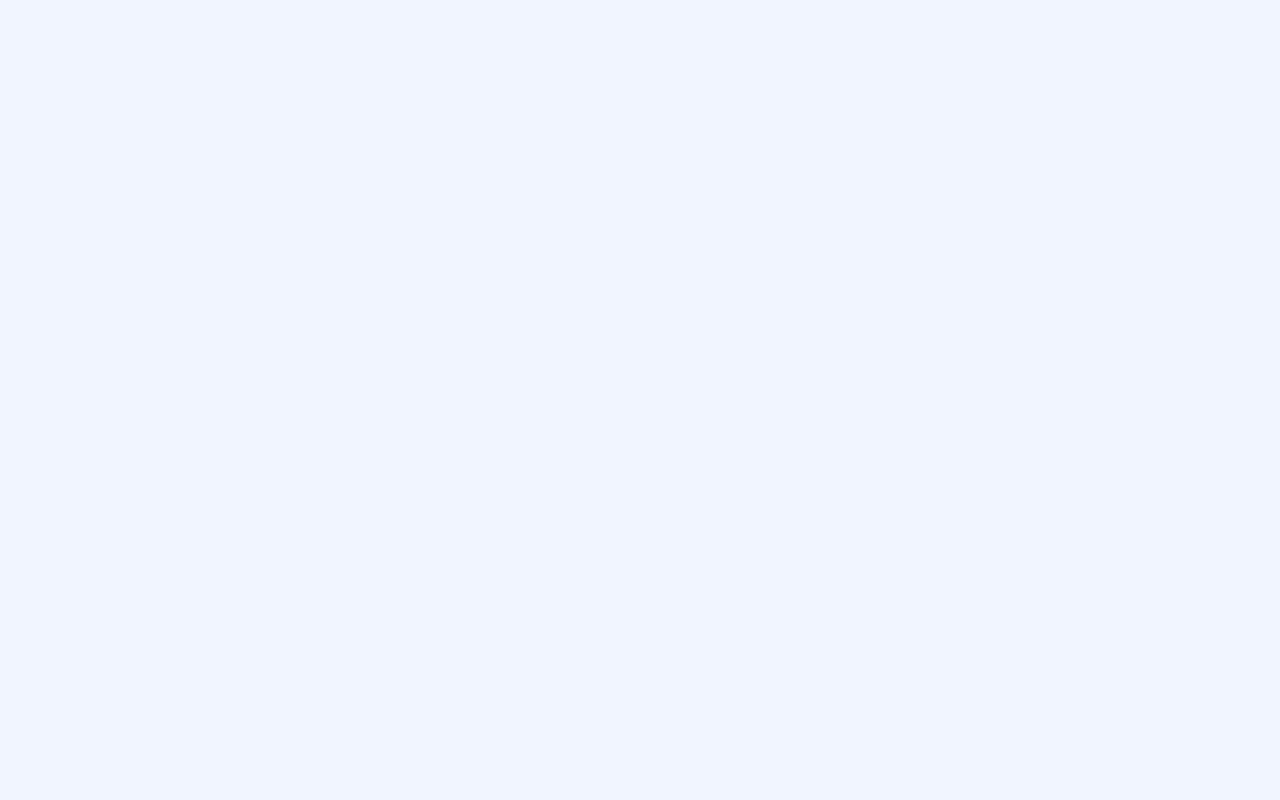
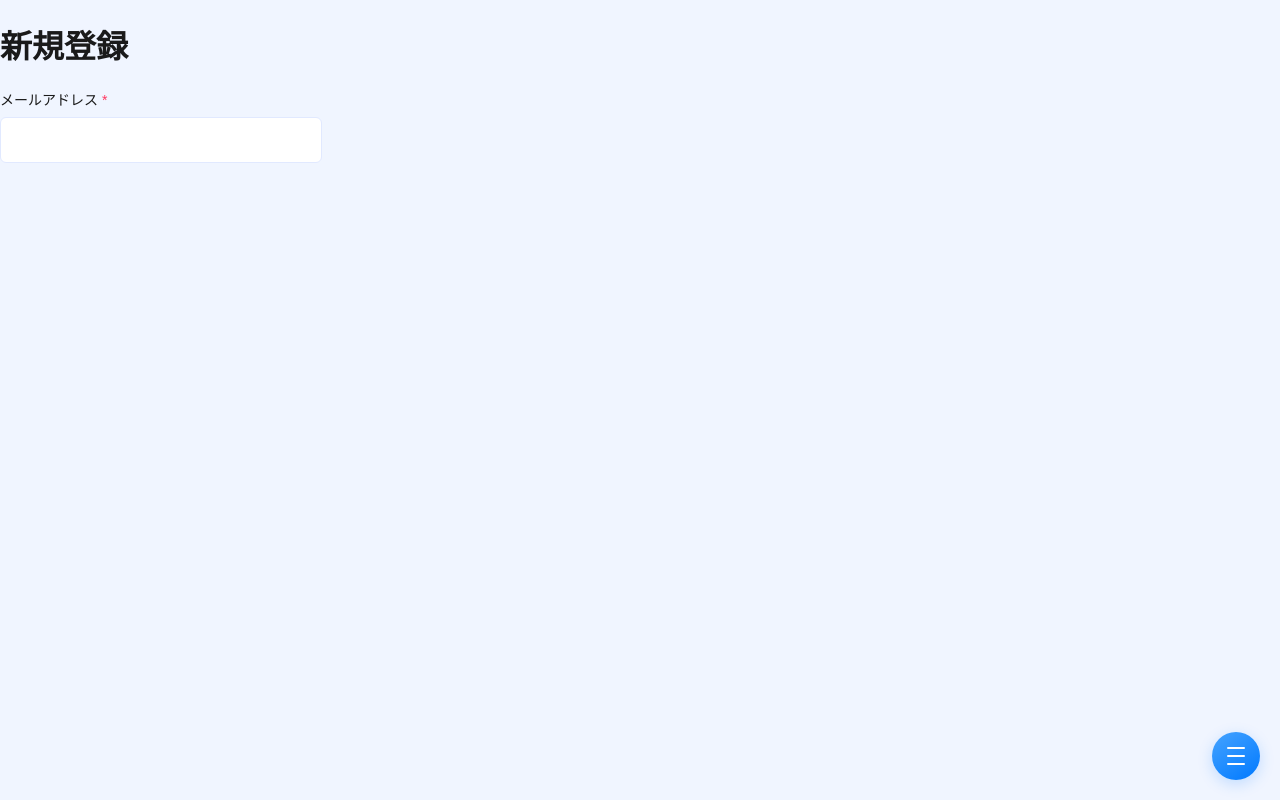
Before and after one commit to kawasakiCat/ai-assistant, a React (Create React App) app: page /signup in a window 1280 px wide. Before the commit this address had no page. Built offline with nearby package versions, Linux system fonts and the light colour scheme.

Commit message:
（12/3）

```diff
--- a/src/App.js
+++ b/src/App.js
@@ -7,6 +7,7 @@ import ChatPage from './pages/ChatPage';
 import MemoPage from './pages/MemoPage';
 import SettingsPage from './pages/SettingsPage';
 import LoginPage from './pages/LoginPage';
+import SignupPage from './pages/SignupPage';
 import TitlePage from './pages/TitlePage';
 import './styles/global.css';
 
@@ -22,6 +23,7 @@ const App = () => {
         <Route path="/memo" element={<MemoPage />} />
         <Route path="/settings" element={<SettingsPage />} />
         <Route path="/login" element={<LoginPage />} />
+        <Route path="/signup" element={<SignupPage />} />
         <Route path="/title" element={<TitlePage />} />
       </Routes>
     </Router>
--- /dev/null
+++ b/src/features/login/components/Login/LoginForm.js
@@ -0,0 +1,3 @@
+import React, { useState } from "react";
+import Input from '../../../../components/common/Input/Input';
+import Button from "../../../../components/common/Button/Button";
--- /dev/null
+++ b/src/features/login/components/Signup/SignupForm.js
@@ -0,0 +1,16 @@
+import React, { useState } from "react";
+import Input from '../../../../components/common/Input/Input';
+import Button from "../../../../components/common/Button/Button";
+
+export default function SignupForm(){
+
+    // const [ ]
+
+    return (
+        <div>
+            <div>
+                <Input type='text' label="メールアドレス" name="lastName"  required helperText="" />
+            </div>
+        </div>
+    );
+};
--- a/src/pages/LoginPage.js
+++ b/src/pages/LoginPage.js
@@ -1,5 +1,6 @@
 import React from 'react';
 import Navigation from '../components/Navigation/Navigation';
+
 
 const LoginPage = () => {
     return (
--- /dev/null
+++ b/src/pages/SignupPage.js
@@ -0,0 +1,15 @@
+import React from 'react';
+import Navigation from '../components/Navigation/Navigation';
+import SignupForm from '../features/login/components/Signup/SignupForm';
+
+const SignupPage = () => {
+    return (
+		<div>
+			<Navigation />
+	        <h1>新規登録</h1>
+            <SignupForm />
+		</div>
+	);
+};
+
+export default SignupPage;
--- a/src/pages/TitlePage.js
+++ b/src/pages/TitlePage.js
@@ -68,7 +68,7 @@ const TitlePage = () => {
 				<Link to="/login" className=''>
 					<Button disabled={!isCheckTerm} className="title-button">ログイン</Button>
 				</Link>
-				<Link to="/login">
+				<Link to="/signup">
 					<Button disabled={!isCheckTerm} className="title-button">新規登録</Button>
 				</Link>
 				<Link to="/">
```
